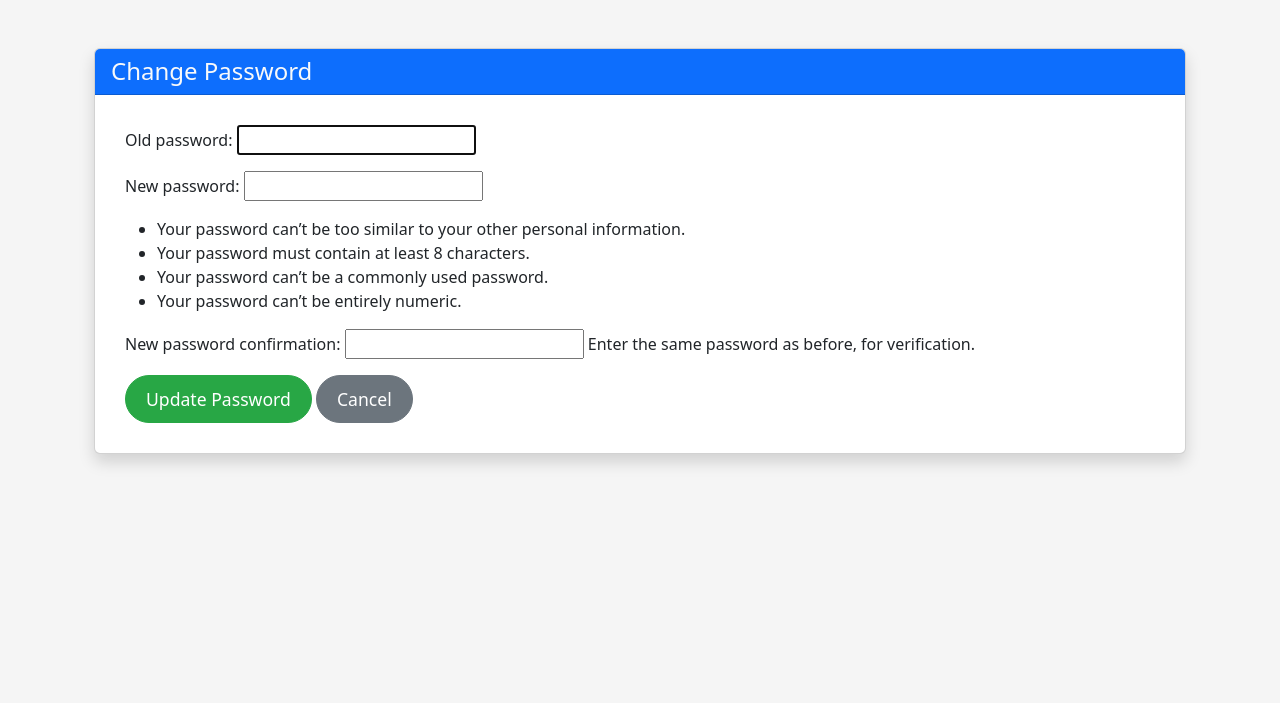
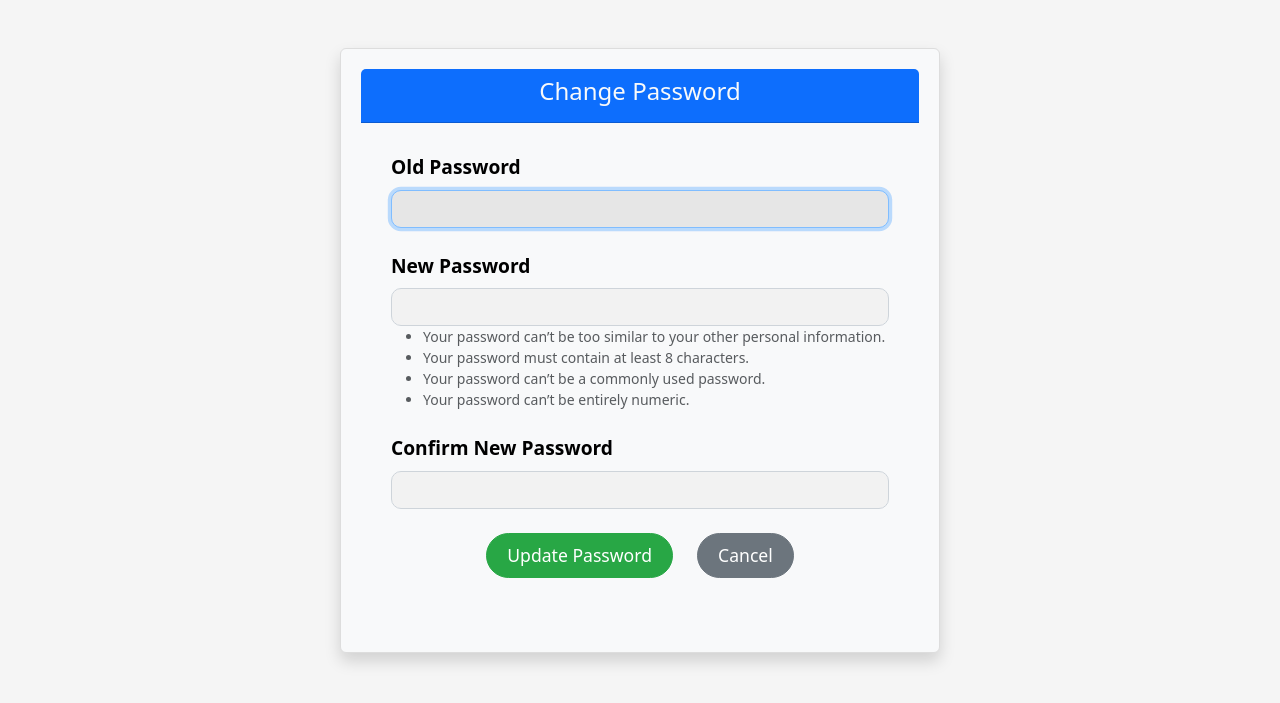
Before and after one commit to leolocatelli/Final-Project-Assessment-UCD, a Django app: page /accounts/password_change/ in a window 1280 px wide. Shown: the part 56-759 px from the top of the page. Run offline with Django 5.2, Linux system fonts and the light colour scheme; the visitor is signed in with stand-in values (Sample User, id 1); some libraries are stand-ins or nearby versions; some web fonts are replaced.

Commit message:
password change design

```diff
--- a/accounts/templates/accounts/edit_profile.html
+++ b/accounts/templates/accounts/edit_profile.html
@@ -39,7 +39,7 @@
 
             <!-- Formulário de alteração de senha -->
             <hr class="my-4">
-            <h5>Change Password</h5>
+            <h5 class="text-center">Change Password</h5>
             <form method="post" action="{% url 'password_change' %}" class="mb-4">
                 {% csrf_token %}
                 <div class="mb-4">
--- a/accounts/templates/registration/password_change.html
+++ b/accounts/templates/registration/password_change.html
@@ -1,17 +1,48 @@
 {% extends "base.html" %}
-
+{% load widget_tweaks %}
 {% block content %}
-<div class="container mt-5">
-    <div class="card shadow">
-        <div class="card-header bg-primary text-white">
-            <h4 class="mb-0">Change Password</h4>
+<div class="container mt-5 d-flex justify-content-center">
+    <div class="card shadow card-theme" style="width: 100%; max-width: 600px; padding: 20px;">
+        <div class="card-header bg-primary text-white text-center">
+            <h4>Change Password</h4>
         </div>
         <div class="card-body">
-            <form method="post">
+            <!-- Exibição de mensagens de erro -->
+            {% if form.errors %}
+            <div class="alert alert-danger">
+                {% for field, errors in form.errors.items %}
+                    {% for error in errors %}
+                        <p class="text-light">{{ error }}</p>
+                    {% endfor %}
+                {% endfor %}
+                {% for error in form.non_field_errors %}
+                    <p>{{ error }}</p>
+                {% endfor %}
+            </div>
+            {% endif %}
+
+            <!-- Formulário de alteração de senha -->
+            <form method="post" class="mb-4">
                 {% csrf_token %}
-                {{ form.as_p }}
-                <button type="submit" class="btn btn-success">Update Password</button>
-                <a href="{% url 'user_profile' %}" class="btn btn-secondary">Cancel</a>
+                <div class="mb-4">
+                    <label for="old_password" class="form-label">Old Password</label>
+                    {{ form.old_password|add_class:"form-control input-theme" }}
+                </div>
+                <div class="mb-4">
+                    <label for="new_password1" class="form-label">New Password</label>
+                    {{ form.new_password1|add_class:"form-control input-theme" }}
+                    {% if form.new_password1.help_text %}
+                        <small class="form-text text-muted">{{ form.new_password1.help_text }}</small>
+                    {% endif %}
+                </div>
+                <div class="mb-4">
+                    <label for="new_password2" class="form-label">Confirm New Password</label>
+                    {{ form.new_password2|add_class:"form-control input-theme" }}
+                </div>
+                <div class="d-flex justify-content-center gap-4">
+                    <button type="submit" class="btn btn-success py-2">Update Password</button>
+                    <a href="{% url 'user_profile' %}" class="btn btn-secondary py-2">Cancel</a>
+                </div>
             </form>
         </div>
     </div>
--- a/accounts/templates/registration/password_change_done.html
+++ b/accounts/templates/registration/password_change_done.html
@@ -1,6 +1,4 @@
-{% extends 'base.html' %}
-{% block title %}Password Changed{% endblock %}
-
+{% extends "base.html" %}
 {% block content %}
 <div class="container mt-5 d-flex justify-content-center align-items-center">
     <div class="card shadow card-theme" style="width: 100%; max-width: 500px;">
@@ -9,6 +7,7 @@
         </div>
         <div class="card-body text-center">
             <p>Your password has been successfully updated.</p>
+            <p style="color: red; font-weight: bold;">Debug: Template personalizado carregado</p> <!-- Debug -->
             <div class="d-flex flex-column gap-3">
                 <a href="{% url 'task_list' %}" class="btn btn-primary py-2 rounded-pill shadow-sm">Return to Tasks</a>
                 <a href="{% url 'user_profile' %}" class="btn btn-secondary py-2 rounded-pill shadow-sm">Go to Profile</a>
```
